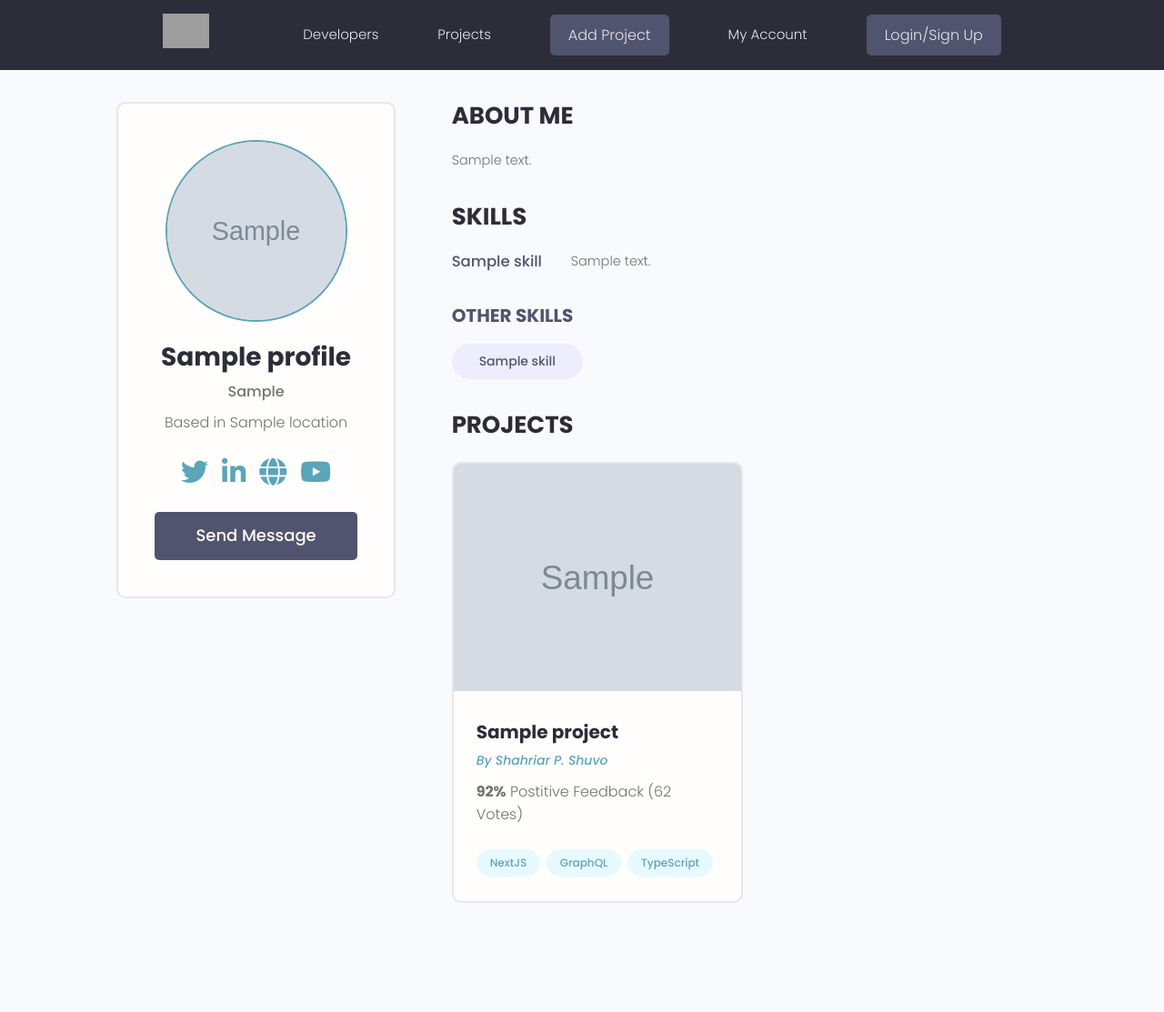
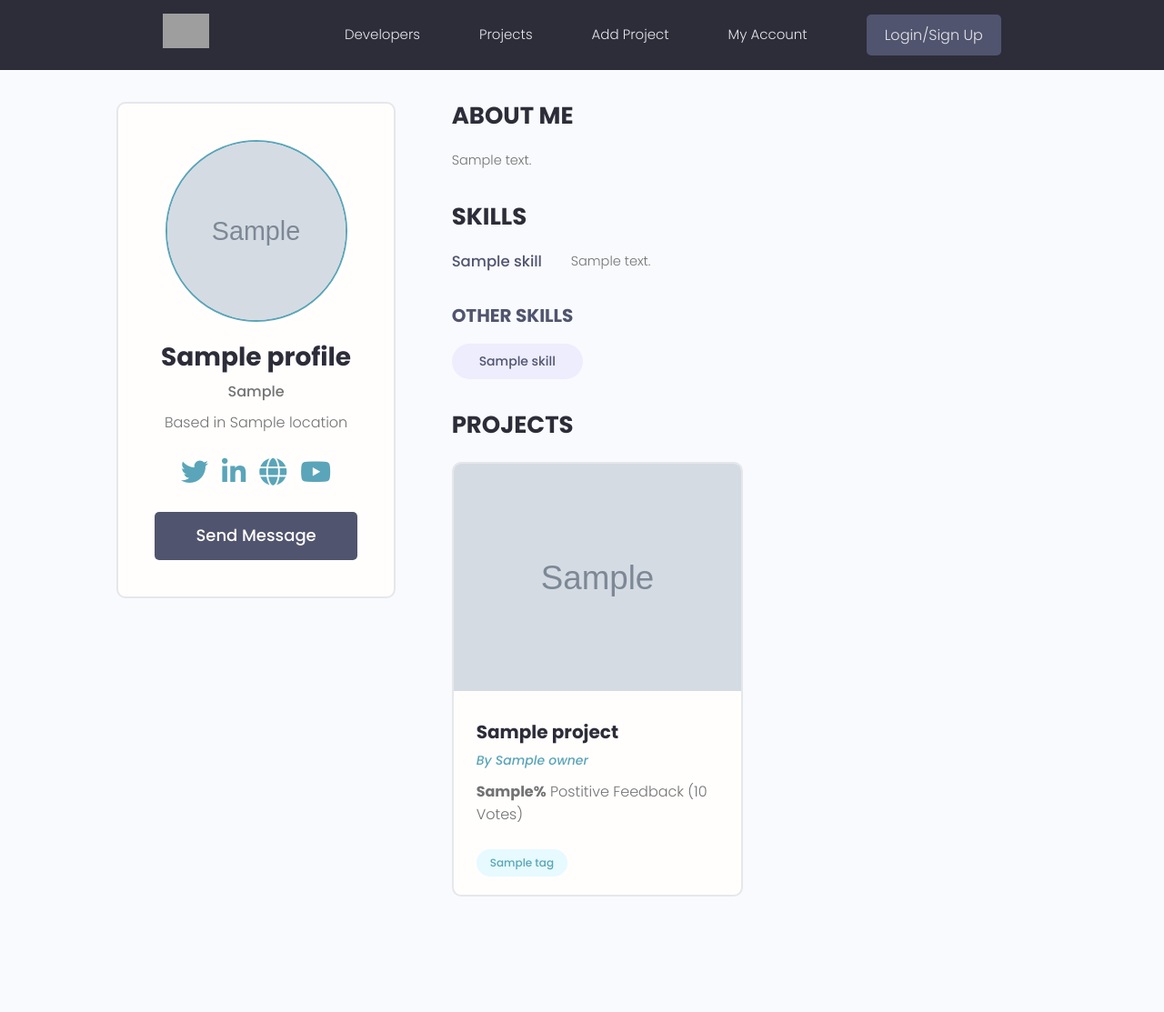
Before and after one commit to SAJ33L/devsearch-Repo, a Django app: template devsearch/users/templates/users/user-profile.html in a window 1280 px wide. Shown: the whole page at 91% size. After the commit the page ends 986 px from the top, so only its background shows below. Run offline with Django 3.2, Linux system fonts and the light colour scheme; the template is opened without the code that fills it: most values are stand-ins (such as "Sample title", 1, 10 or a date in 2020); grey boxes marked "Sample" are stand-in pictures; some libraries are stand-ins or nearby versions; grey boxes are pictures that could not be loaded.

Commit message:
added signals and completed user mode

```diff
--- a/devsearch/projects/templates/projects/projects.html
+++ b/devsearch/projects/templates/projects/projects.html
@@ -36,7 +36,7 @@
                             <img class="project__thumbnail" src="{{ project.featured_image.url }}" alt="project thumbnail" />
                             <div class="card__body">
                                 <h3 class="project__title">{{project.title}}</h3>
-                                <p><a class="project__author" href="">By {{project.owner.name}}</a></p>
+                                <p><a class="project__author" href="{% url 'user-profile' project.owner.id %}">By {{project.owner.name}}</a></p>
                                 <p class="project--rating">
                                     <span style="font-weight: bold;">{{project.vote_ratio}}%</span> Positive
                                     Feedback ({{project.vote_total}}) Vote{{ project.vote_total|pluralize:'s' }}
--- a/devsearch/templates/navbar.html
+++ b/devsearch/templates/navbar.html
@@ -14,7 +14,7 @@
         <ul class="header__menu">
           <li class="header__menuItem"><a href="{% url 'profiles' %}">Developers</a></li>
           <li class="header__menuItem"><a href="{% url 'projects' %}">Projects</a></li>
-          <li class="header__menuItem"><a href="{% url 'create-project' %}" class="btn btn--sub">Add Project</a></li>
+          <li class="header__menuItem"><a href="{% url 'create-project' %}" >Add Project</a></li> <!-- class="btn btn--sub" -->
           <li class="header__menuItem"><a href="">My Account</a></li>
           <li class="header__menuItem"><a href="" class="btn btn--sub">Login/Sign Up</a></li>
         </ul>
--- a/devsearch/users/apps.py
+++ b/devsearch/users/apps.py
@@ -4,3 +4,6 @@ from django.apps import AppConfig
 class UsersConfig(AppConfig):
     default_auto_field = 'django.db.models.BigAutoField'
     name = 'users'
+
+    def ready(self):
+        import users.signals
--- a/devsearch/users/templates/users/user-profile.html
+++ b/devsearch/users/templates/users/user-profile.html
@@ -93,21 +93,17 @@
                   <img class="project__thumbnail" src="{{ project.featured_image.url }}" alt="project thumbnail" />
                   <div class="card__body">
                     <h3 class="project__title">{{ project.title }}</h3>
-                    <p><a class="project__author" href="profile.html">By Shahriar P. Shuvo</a></p>
+                    <p><a class="project__author" href="{% url 'user-profile' project.owner.id %}">By {{ project.owner.name }}</a></p>
                     <p class="project--rating">
-                      <span style="font-weight: bold;">92%</span> Postitive
-                      Feedback (62 Votes)
+                      <span style="font-weight: bold;">{{ project.vote_ratio }}%</span> Postitive
+                      Feedback ({{ project.vote_total }} Vote{{ project.vote_total|pluralize:"s" }})
                     </p>
                     <div class="project__tags">
+                      {% for tag in project.tags.all %}
                       <span class="tag tag--pill tag--main">
-                        <small>NextJS</small>
+                        <small>{{ tag }}</small>
                       </span>
-                      <span class="tag tag--pill tag--main">
-                        <small>GraphQL</small>
-                      </span>
-                      <span class="tag tag--pill tag--main">
-                        <small>TypeScript</small>
-                      </span>
+                      {% endfor %}
                     </div>
                   </div>
                 </a>
```
Also changed, not shown: devsearch/users/signals.py (added, +22 -0 lines).
